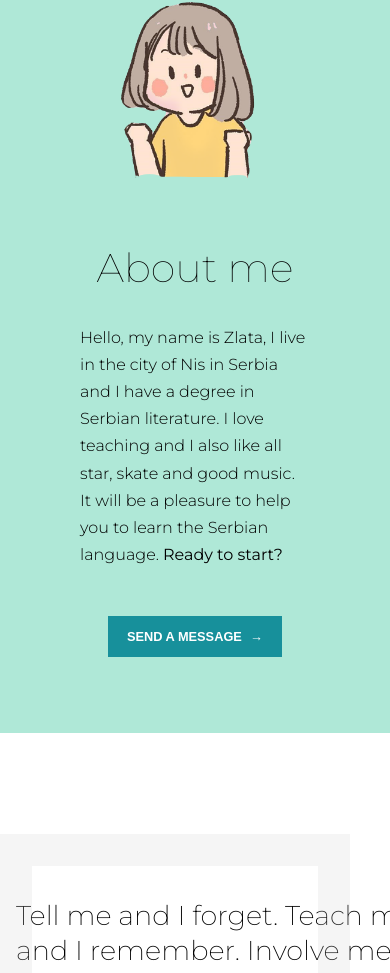
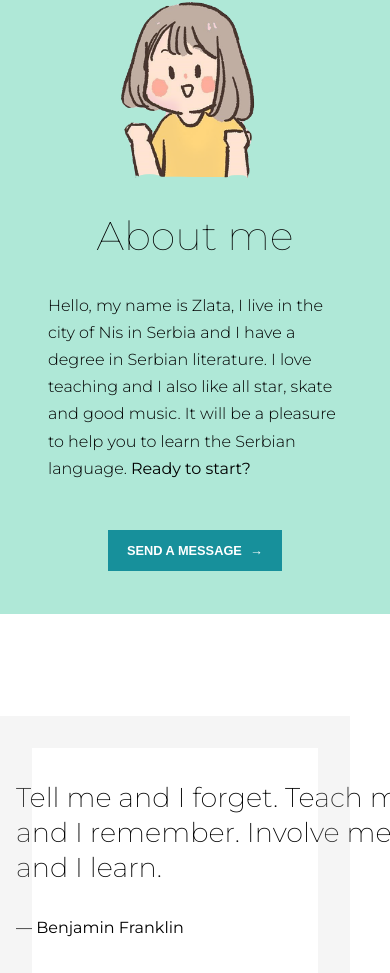
Before and after one commit to AmauriMarcos/zdravo_zlata, a Vue app: page / in a window 390 px wide. Shown: the part 970-1943 px from the top of the page. Built offline with nearby package versions, Linux system fonts and the light colour scheme.

Commit message:
responsive almost there

```diff
--- a/src/components/About.vue
+++ b/src/components/About.vue
@@ -19,6 +19,10 @@
     @mixin respond($breakpoint){
         @if $breakpoint == phone {
             @media only screen and (max-width: 37.5em){ @content }; //600px
+        }
+
+        @if $breakpoint == pre-phone {
+            @media only screen and (max-width: 40em){ @content }; //640px
         }
 
         @if $breakpoint == tab-port {
@@ -62,6 +66,8 @@
                 align-items: center;
             }
 
+
+
              @include respond(phone){
                  grid-column: 1/-1;
                  display: grid;
@@ -103,6 +109,10 @@
                 @include respond(tab-land){
                     padding: 2rem;
 
+                }
+
+                 @include respond(pre-phone){
+                     padding: 0;
                 }
 
                 @include respond(phone){
```
